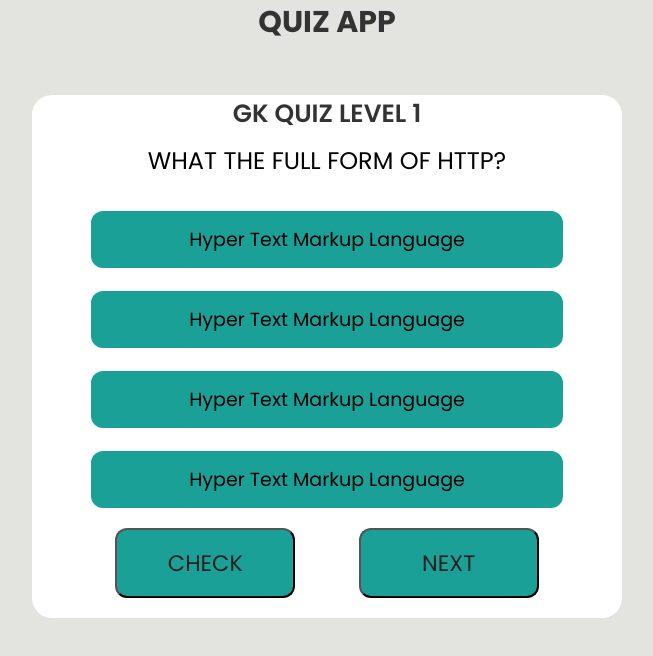
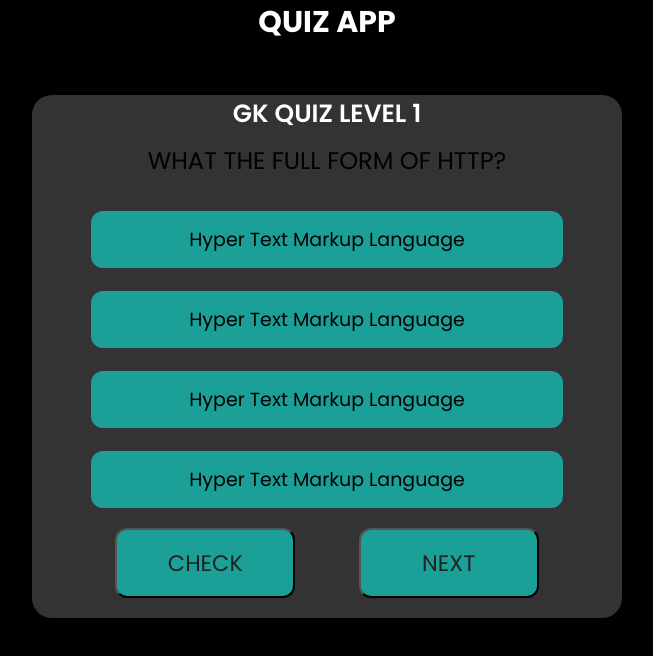
Before and after one commit to Aasheeqcode/quizapp, a website: page quizapp.html in a window 1280 px wide. Shown: the whole page, without its empty margins (313-966 px from the left). Drawn offline with nearby package versions, Linux system fonts and the light colour scheme; no server answers.

Commit message:
Update quizapp.css

```diff
--- a/quizapp.css
+++ b/quizapp.css
@@ -15,7 +15,7 @@
 body{
     width:100%;
     height:100vh;
-    background: #e3e3e0;
+    background: #000000;
 }
 .section-p1{
     padding:20px 30px;
@@ -25,18 +25,18 @@ body{
 }
 h1{
     font-size: 30px;
-    color:#333;
+    color:#fff;
     font-weight: 700;
     text-align: center;
 }
 h3{
     font-size: 25px;
-    color:#333;
+    color:#fff;
     font-weight: 600;
 }
 h2{
     font-size: 27px;
-    color:#222;
+    color:#fff;
     font-weight:700;
     padding:10px 0;
 }
@@ -50,7 +50,7 @@ main{
 main .card{
     width:50%;
     height:auto;
-    background: #fff;
+    background: #333;
     display: flex;
     flex-direction: column;
     align-items: center;
```
